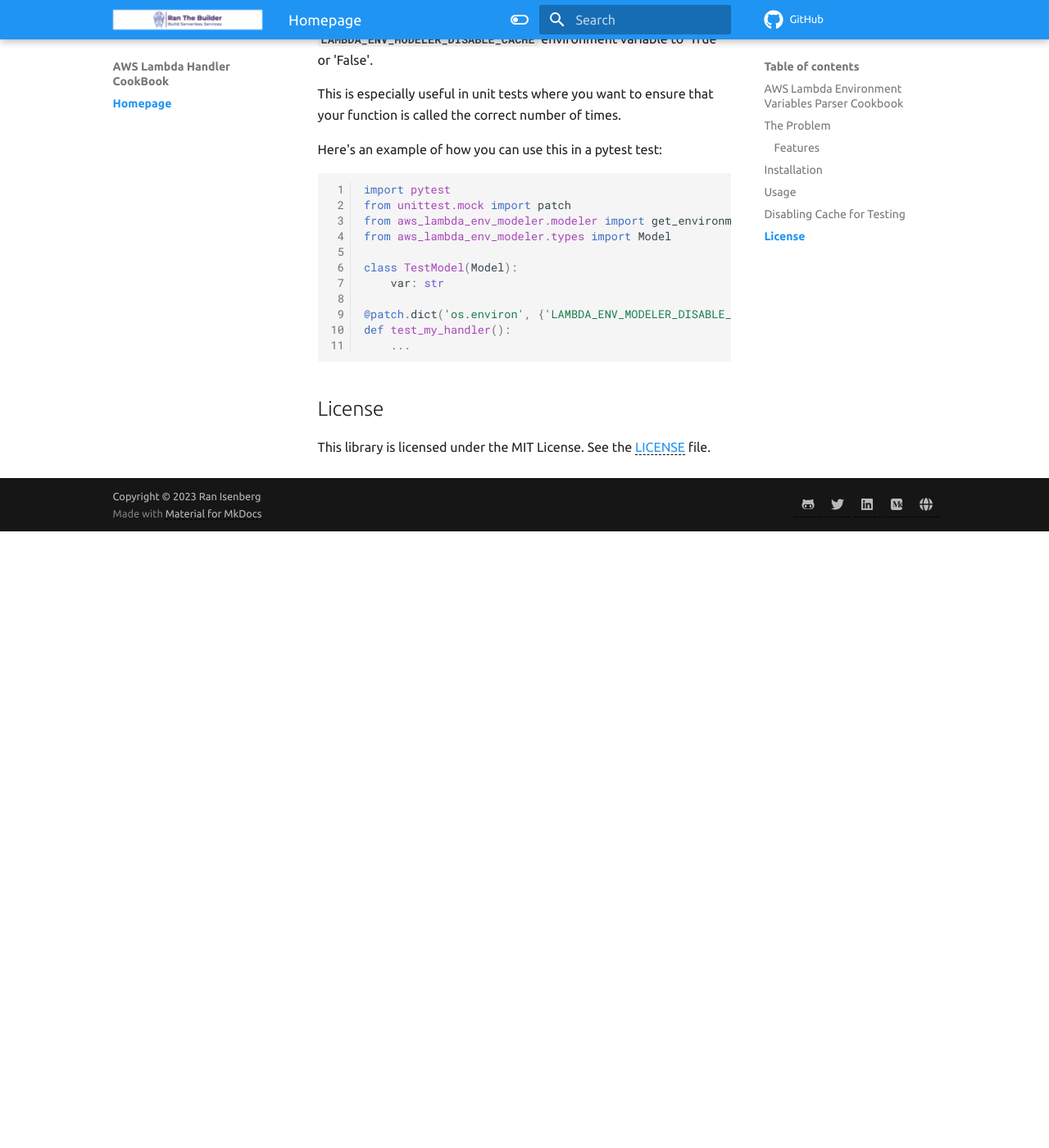
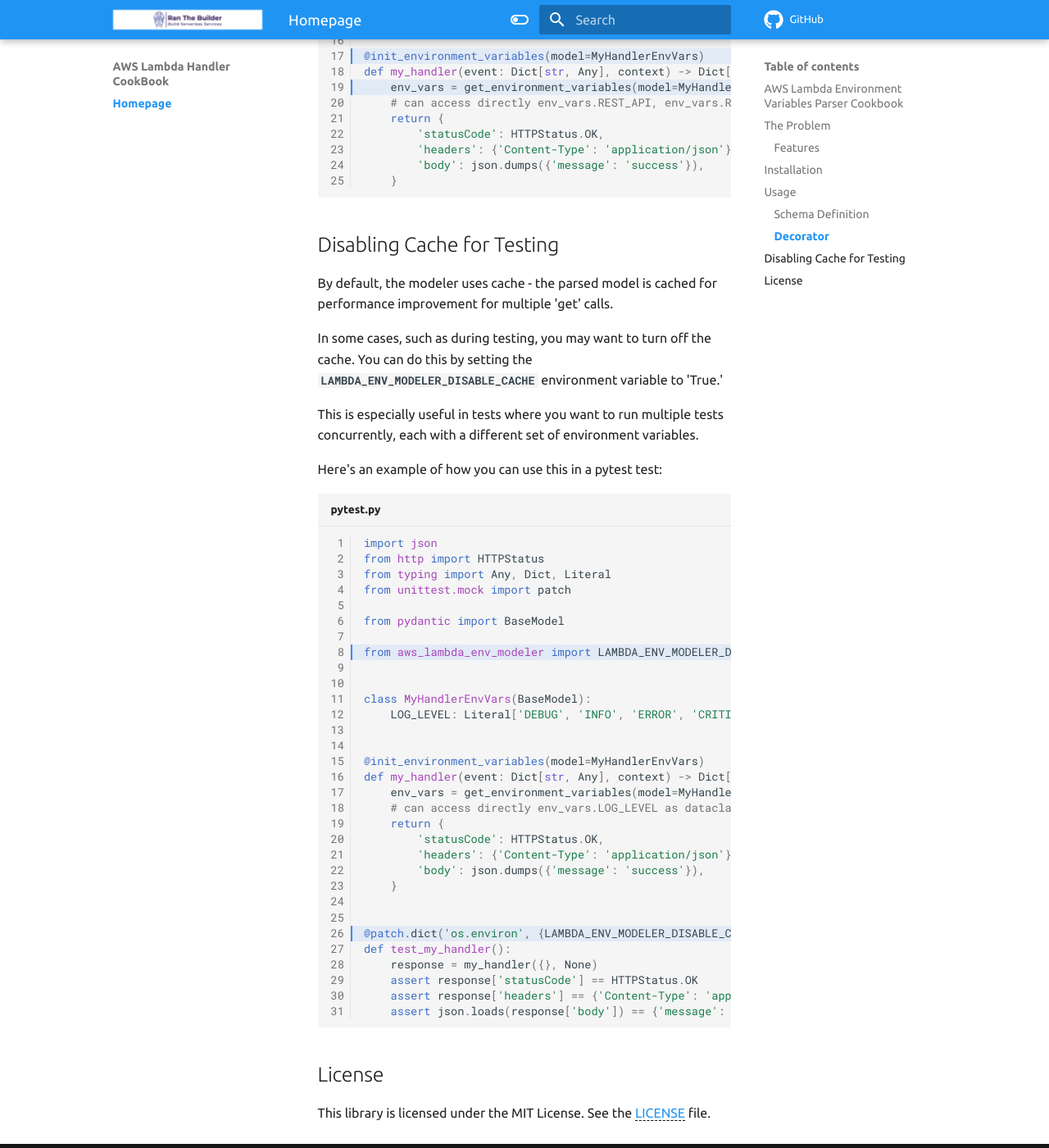
Before and after one commit to ran-isenberg/aws-lambda-env-modeler, an MkDocs documentation site: the page built from docs/index.md, in a window 1280 px wide and 1400 px high, scrolled down 2766 px. Shown: the whole window at 82% size. Built offline with MkDocs 1.6.1 and Material for MkDocs 9.7.7, drawn with Linux system fonts in a browser that asks for light colours; comment, search, counter and statistics services are not loaded; before the commit the page ends 3414 px from its top, so only the background shows below that; some of the changed text lies outside the part shown.

Commit message:
more fixes

````diff
--- a/docs/index.md
+++ b/docs/index.md
@@ -44,46 +44,40 @@
 
 ## Usage
 
+### Schema Definition
+
 First, define a Pydantic model for your environment variables:
 
-```python
-from pydantic import BaseModel
-
-class MyEnvVariables(BaseModel):
-    DB_HOST: str
-    DB_PORT: int
-    DB_USER: str
-    DB_PASS: str
+```python title="schema.py"
+--8<-- "docs/snippets/schema.py"
 ```
 
-You must first use the `@init_environment_variables` decorator to automatically validate and initialize the environment variables before executing a function:
+Notice how you can use advanced types and value assertions and not just plain strings.
 
-Then, you can fetch and validate the environment variables with your model:
+### Decorator
 
-```python hl_lines="8 18 20" title="my_handler.py"
+Before executing a function, you must use the `@init_environment_variables` decorator to validate and initialize the environment variables automatically.
+
+The decorator guarantees that the function will run with the correct variable configuration.
+
+Then, you can fetch the environment variables using the global getter function, 'get_environment_variables,' and use them just like a data class. At this point, they are parsed and validated.
+
+```python hl_lines="7 17 19" title="my_handler.py"
 --8<-- "docs/snippets/my_handler.py"
 ```
 
 ## Disabling Cache for Testing
 
-In some cases, such as during testing, you may want to disable the cache. This can be done by setting the `LAMBDA_ENV_MODELER_DISABLE_CACHE` environment variable to 'True' or 'False'.
+By default, the modeler uses cache - the parsed model is cached for performance improvement for multiple 'get' calls.
 
-This is especially useful in unit tests where you want to ensure that your function is called the correct number of times.
+In some cases, such as during testing, you may want to turn off the cache. You can do this by setting the `LAMBDA_ENV_MODELER_DISABLE_CACHE` environment variable to 'True.'
+
+This is especially useful in tests where you want to run multiple tests concurrently, each with a different set of environment variables.
 
 Here's an example of how you can use this in a pytest test:
 
-```python
-import pytest
-from unittest.mock import patch
-from aws_lambda_env_modeler.modeler import get_environment_variables
-from aws_lambda_env_modeler.types import Model
-
-class TestModel(Model):
-    var: str
-
-@patch.dict('os.environ', {'LAMBDA_ENV_MODELER_DISABLE_CACHE': 'true', 'var': 'some_value'})
-def test_my_handler():
-    ...
+```python hl_lines="8 26" title="pytest.py"
+--8<-- "docs/snippets/pytest.py"
 ```
 
 ## License
--- a/docs/snippets/my_handler.py
+++ b/docs/snippets/my_handler.py
@@ -1,9 +1,8 @@
 import json
 from http import HTTPStatus
-from typing import Any, Dict
+from typing import Annotated, Any, Dict, Literal
 
 from pydantic import BaseModel, Field, HttpUrl
-from typing_extensions import Annotated, Literal
 
 from aws_lambda_env_modeler import get_environment_variables, init_environment_variables
 
--- /dev/null
+++ b/docs/snippets/pytest.py
@@ -0,0 +1,31 @@
+import json
+from http import HTTPStatus
+from typing import Any, Dict, Literal
+from unittest.mock import patch
+
+from pydantic import BaseModel
+
+from aws_lambda_env_modeler import LAMBDA_ENV_MODELER_DISABLE_CACHE, get_environment_variables, init_environment_variables
+
+
+class MyHandlerEnvVars(BaseModel):
+    LOG_LEVEL: Literal['DEBUG', 'INFO', 'ERROR', 'CRITICAL', 'WARNING', 'EXCEPTION']
+
+
+@init_environment_variables(model=MyHandlerEnvVars)
+def my_handler(event: Dict[str, Any], context) -> Dict[str, Any]:
+    env_vars = get_environment_variables(model=MyHandlerEnvVars)  # noqa: F841
+    # can access directly env_vars.LOG_LEVEL as dataclass
+    return {
+        'statusCode': HTTPStatus.OK,
+        'headers': {'Content-Type': 'application/json'},
+        'body': json.dumps({'message': 'success'}),
+    }
+
+
+@patch.dict('os.environ', {LAMBDA_ENV_MODELER_DISABLE_CACHE: 'true', 'LOG_LEVEL': 'DEBUG'})
+def test_my_handler():
+    response = my_handler({}, None)
+    assert response['statusCode'] == HTTPStatus.OK
+    assert response['headers'] == {'Content-Type': 'application/json'}
+    assert json.loads(response['body']) == {'message': 'success'}
--- /dev/null
+++ b/docs/snippets/schema.py
@@ -0,0 +1,10 @@
+from typing import Literal, Annotated
+
+from pydantic import BaseModel, Field, HttpUrl
+
+
+class MyEnvVariables(BaseModel):
+    REST_API: HttpUrl
+    ROLE_ARN: Annotated[str, Field(min_length=20, max_length=2048)]
+    POWERTOOLS_SERVICE_NAME: Annotated[str, Field(min_length=1)]
+    LOG_LEVEL: Literal['DEBUG', 'INFO', 'ERROR', 'CRITICAL', 'WARNING', 'EXCEPTION']
````
Also changed, not shown: README.md (+37 -10 lines), aws_lambda_env_modeler/__init__.py (+3 -5 lines), 3 other files.
